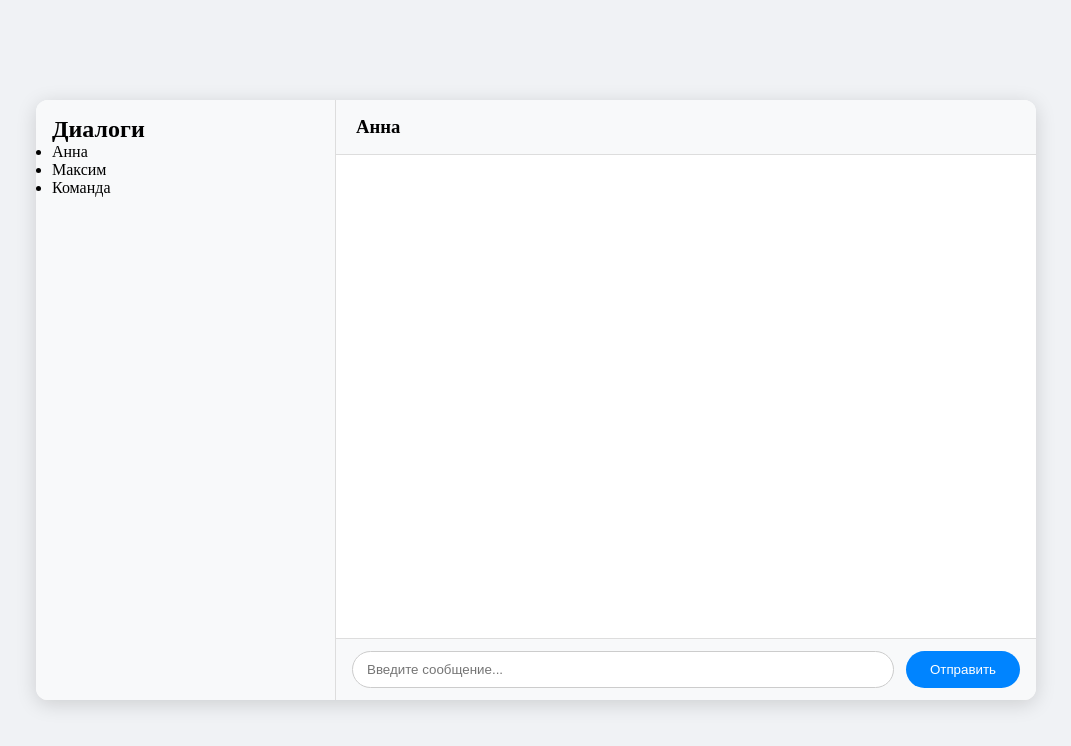
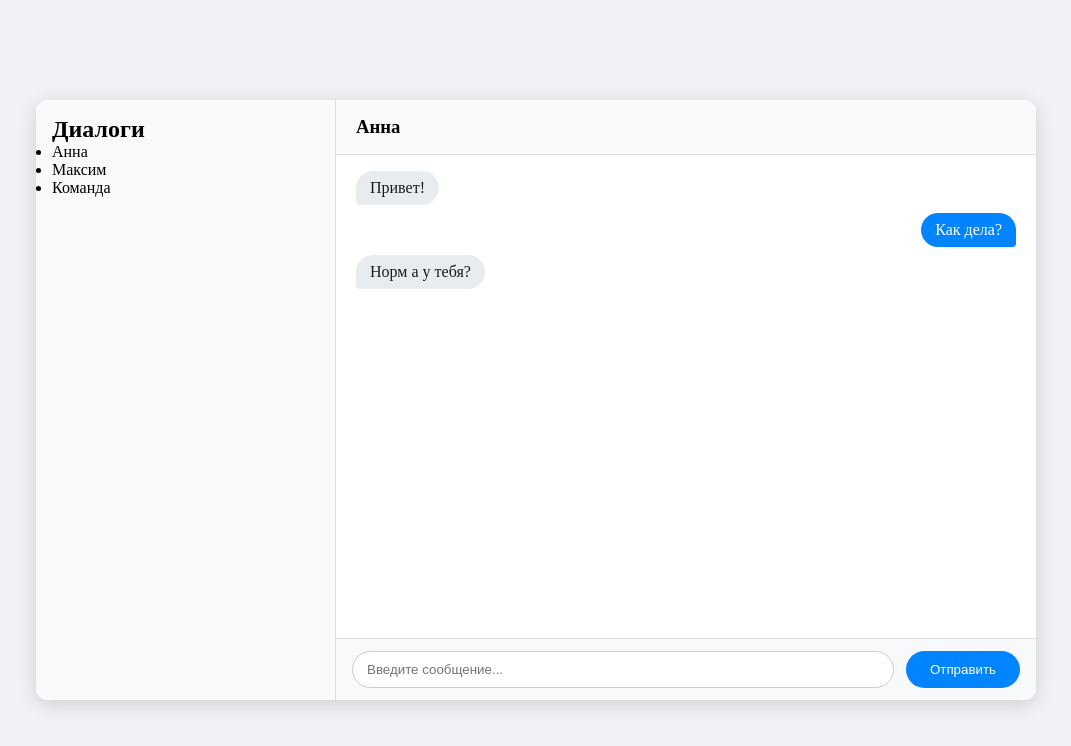
Before and after one commit to FrozenYozh/messenger-react, a React (Vite) app: page / in a window 1280 px wide. Shown: the top 746 px of the page, without its empty margins (104-1175 px from the left). Built offline with nearby package versions, Linux system fonts and the light colour scheme.

Commit message:
Добавил стили для сообщений и собственно рендер сообщений

```diff
--- a/src/App.css
+++ b/src/App.css
@@ -49,6 +49,28 @@ body {
     flex-direction: column;
 }
 
+.message {
+    max-width: 60%;
+    padding: 8px 14px;
+    border-radius: 18px;
+    margin-bottom: 8px;
+    word-wrap: break-word;
+}
+
+.message.sent {
+    align-self: flex-end;
+    background: #0084ff;
+    color: white;
+    border-bottom-right-radius: 4px;
+}
+
+.message.received {
+    align-self: flex-start;
+    background: #e9ecef;
+    color: #1a1a1a;
+    border-bottom-left-radius: 4px;
+}
+
 .message-input-area {
     display: flex;
     padding: 12px 16px;
--- a/src/App.jsx
+++ b/src/App.jsx
@@ -1,14 +1,21 @@
+import {useState} from 'react'
 import './App.css'
 import Sidebar from "./components/Sidebar";
 import ChatWindow from "./components/ChatWindow";
 
 function App() {
-  return (
-      <div className="app">
-        <Sidebar />
-        <ChatWindow />
-      </div>
-  )
+    const [messages, setMessages] = useState([
+        { id: 1, text: 'Привет!', type: 'received' },
+        { id: 2, text: 'Как дела?', type: 'sent' },
+        { id: 3, text: 'Норм а у тебя?', type: 'received' },
+    ])
+
+    return (
+        <div className="app">
+            <Sidebar/>
+            <ChatWindow messages={messages}/>
+        </div>
+    )
 }
 
 export default App
--- a/src/components/ChatWindow.jsx
+++ b/src/components/ChatWindow.jsx
@@ -1,11 +1,17 @@
-function ChatWindow() {
+function ChatWindow({ messages }) {
     return (
         <main className="chat-window">
             <header className="chat-header">
                 <h3 id="chat-title">Анна</h3>
             </header>
 
-            <div className="messages" id="messages-container"> </div>
+            <div className="messages" id="messages-container">
+                {messages.map((msg) => (
+                    <div key={msg.id} className={`message ${msg.type}`}>
+                        {msg.text}
+                    </div>
+                ))}
+            </div>
 
             <footer className="message-input-area">
                 <input type="text" id="message-input" placeholder="Введите сообщение..." />
```
Lines whose indentation alone changed are shown as unchanged.
